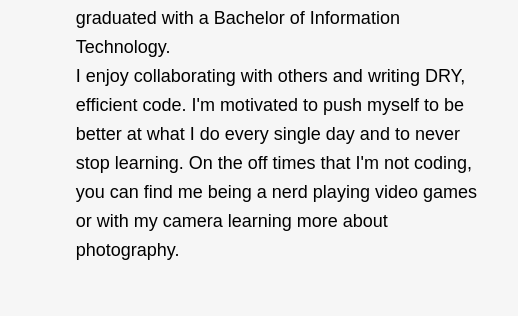
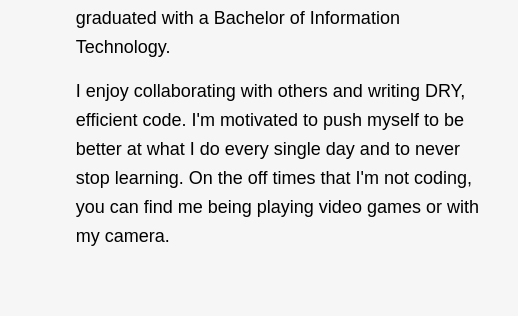
Before and after one commit to bbqben/portfolio, a website: page index.html in a window 1280 px wide. Shown: the part 1313-1629 px from the top of the page, 602-1120 px from the left. Drawn offline with nearby package versions, Linux system fonts and the light colour scheme.

Commit message:
Updated bio content to remove bits at the end. Also updated to add padding to p tag in bio

```diff
--- a/dev/styles/partials/_aboutMe.scss
+++ b/dev/styles/partials/_aboutMe.scss
@@ -83,6 +83,9 @@
 		.aboutMe__bio {
 			font-size: 1.8rem;
 			line-height: 1.618;
+			p {
+				margin: 15px 0;
+			}
 		}
 	}
 }
--- a/index.html
+++ b/index.html
@@ -61,7 +61,7 @@
 					<div class="aboutMe__lineBreak"></div>
 					<div class="aboutMe__bio">
 						<p>Hi! I'm Ben, a Front-end Web Developer based in Toronto. I'm a graduate from the Web Development Immersive program at HackerYou and a member of Cohort 13 'Initial Reaction'. Previously I studied at the University of Ontario Institute of Technology and graduated with a Bachelor of Information Technology.</p>
-						<p>I enjoy collaborating with others and writing DRY, efficient code. I'm motivated to push myself to be better at what I do every single day and to never stop learning. On the off times that I'm not coding, you can find me being a nerd playing video games or with my camera learning more about photography.</p>
+						<p>I enjoy collaborating with others and writing DRY, efficient code. I'm motivated to push myself to be better at what I do every single day and to never stop learning. On the off times that I'm not coding, you can find me being playing video games or with my camera.</p>
 
 					</div>
 				</div>
@@ -167,7 +167,7 @@
 							<span>RWD</span>
 							<span>GIT</span>
 						</div>
-						<p>A web application which performs an AJAX call that uses the WGER API to retrieve exercise information. Once the AJAX call is made, the application generates a list of workouts for the user to perform while displaying a timer (accompanied with audio cues) for each workout and rest interval.</p>
+						<p>A web application which performs an AJAX call that uses the <a href="wger.de/api/v2/">WGER API</a> to retrieve exercise information. Once the AJAX call is made, the application generates a list of workouts for the user to perform while displaying a timer, accompanied with audio cues, for each workout and rest interval.</p>
 						<div class="project__links">
 							<a href="http://bentran.io/appercise">View Project</a>
 							<a href="https://github.com/benTranCodes/workout">View GitHub</a>
```
Also changed, not shown: public/styles/style.css.
